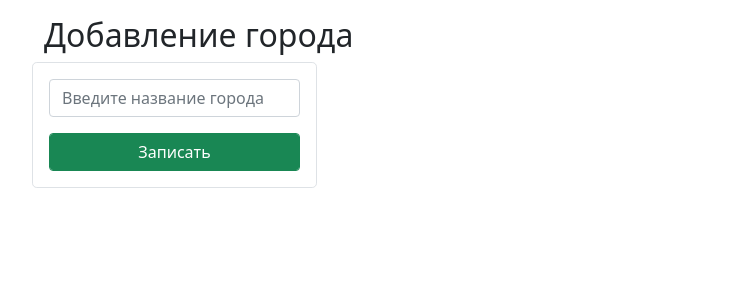
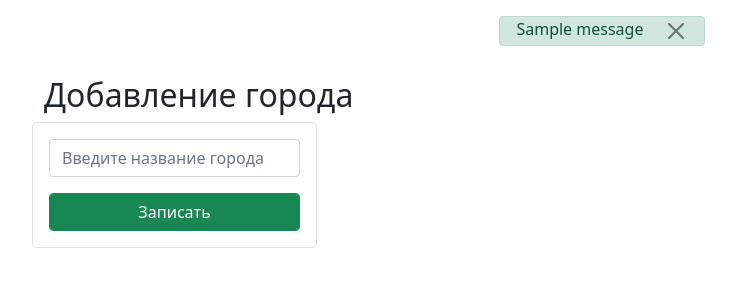
Before and after one commit to thaibee/find_route, a Django app: page /add/ in a window 1280 px wide. Shown: the part 56-356 px from the top of that part, without its empty margins (38-774 px from the left). Run offline with Django 3.2, Linux system fonts and the light colour scheme; tables that the repository leaves empty hold one stand-in row (Sample ...); one stand-in notice (Sample message) is shown; the page is wider than the window, and the part outside it is not shown.

Commit message:
messages

```diff
--- a/cities/templates/base.html
+++ b/cities/templates/base.html
@@ -14,7 +14,10 @@
 <body>
 
 {% include 'nav.html' %}
-<div class="container pt-3">
+{% include 'messages.html' %}
+
+
+<div class="container">
     {% block content %}
     {% endblock %}
 </div>
--- a/cities/templates/form.html
+++ b/cities/templates/form.html
@@ -1,5 +1,5 @@
 <div class="row">
-        <div class="col-3 border border-light-2 p-3 rounded-3">
+        <div class="col-md-3 border border-light-2 p-3 rounded-3">
             <form action="{{ action }}" method="post"> {% csrf_token %}
                 {{ form.as_p }}
                 <button type="submit" class="btn btn-success form-control">{{ button }}</button>
--- /dev/null
+++ b/cities/templates/messages.html
@@ -0,0 +1,16 @@
+<div class="row mt-3">
+    <div class="col-auto mx-auto">
+
+        {% if messages %}
+            {% for message in messages %}
+
+                <div{% if message.tags %} class=" h-50 pt-0 alert alert-{{ message.tags }}" role="alert"{% endif %}>
+                    {% if message.level == DEFAULT_MESSAGE_LEVELS.ERROR %}Important: {% endif %}
+                    {{ message }}
+                    <button type="button" class="btn-close align-middle ms-3" data-bs-dismiss="alert" aria-label="Close"></button>
+                </div>
+
+            {% endfor %}
+        {% endif %}
+    </div>
+</div>
--- a/cities/views.py
+++ b/cities/views.py
@@ -1,3 +1,5 @@
+from django.contrib import messages
+from django.contrib.messages.views import SuccessMessageMixin
 from django.shortcuts import render
 from django.urls import reverse, reverse_lazy
 from django.views import View
@@ -27,23 +29,27 @@ class CityDetail(DetailView):
     model = Cities
 
 
-class CityAdd(CreateView):
+class CityAdd(SuccessMessageMixin, CreateView):
     model = Cities
     form_class = CitiesForm
     template_name = 'cities/cities_add.html'
     success_url = reverse_lazy('cities_list')
+    success_message = 'Город успешно создан'
 
 
-class CityUpdate(UpdateView):
+class CityUpdate(SuccessMessageMixin, UpdateView):
     model = Cities
     form_class = CitiesForm
     template_name = 'cities/cities_update.html'
     success_url = reverse_lazy('cities_list')
+    success_message = 'Город успешно обновлен'
 
 
-class CityDelete(DeleteView):
+class CityDelete(SuccessMessageMixin, DeleteView):
     model = Cities
     success_url = reverse_lazy('cities_list')
 
     def get(self, request, *args, **kwargs):  # удаление без подтверждения.
+        city_name = Cities.objects.filter(id=self.kwargs['pk'])[0]
+        messages.success(request, f'Город {city_name} удален')
         return self.post(self, request, *args, **kwargs)
```
Also changed, not shown: cities/admin.py (+6 -8 lines).
